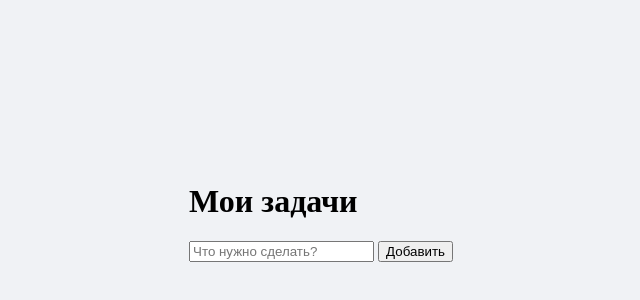
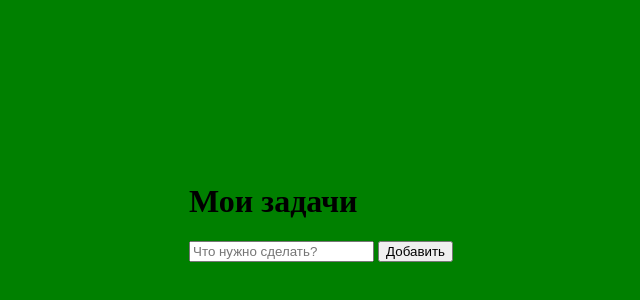
Before and after one commit to Akyllla/Akyllla.github.io, a plain HTML site: page index.html in a window 1280 px wide. Shown: the part 180-480 px from the top of the page, without its empty margins (319-959 px from the left). Drawn offline with Linux system fonts and the light colour scheme.

Commit message:
Update main.css

```diff
--- a/main.css
+++ b/main.css
@@ -1,6 +1,6 @@
 /* Базовые стили и центрирование */
 body {
-    background-color: #f0f2f5;
+    background-color: green;
     margin: 0;
     padding: 0;
     display: flex;
```
